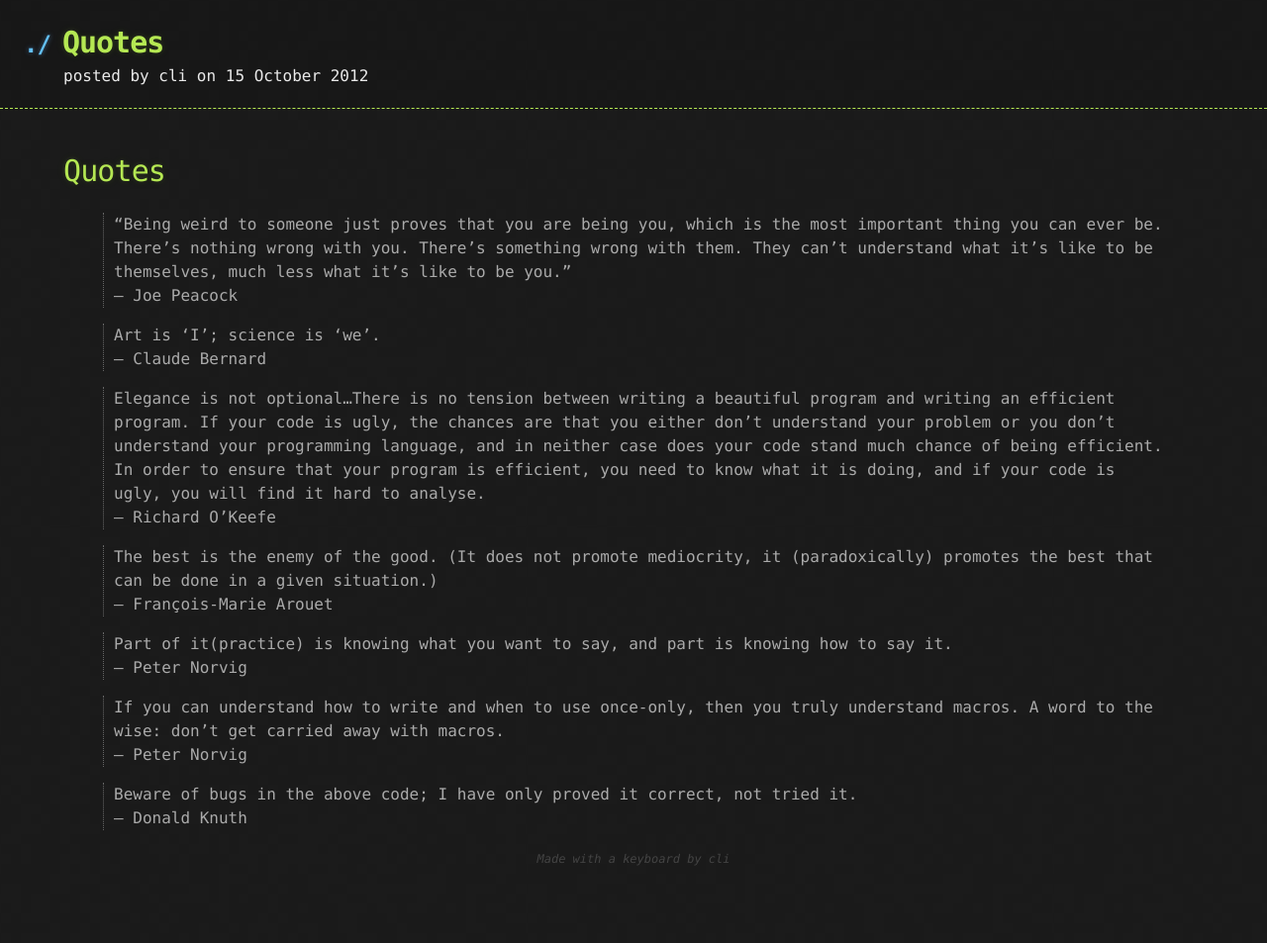
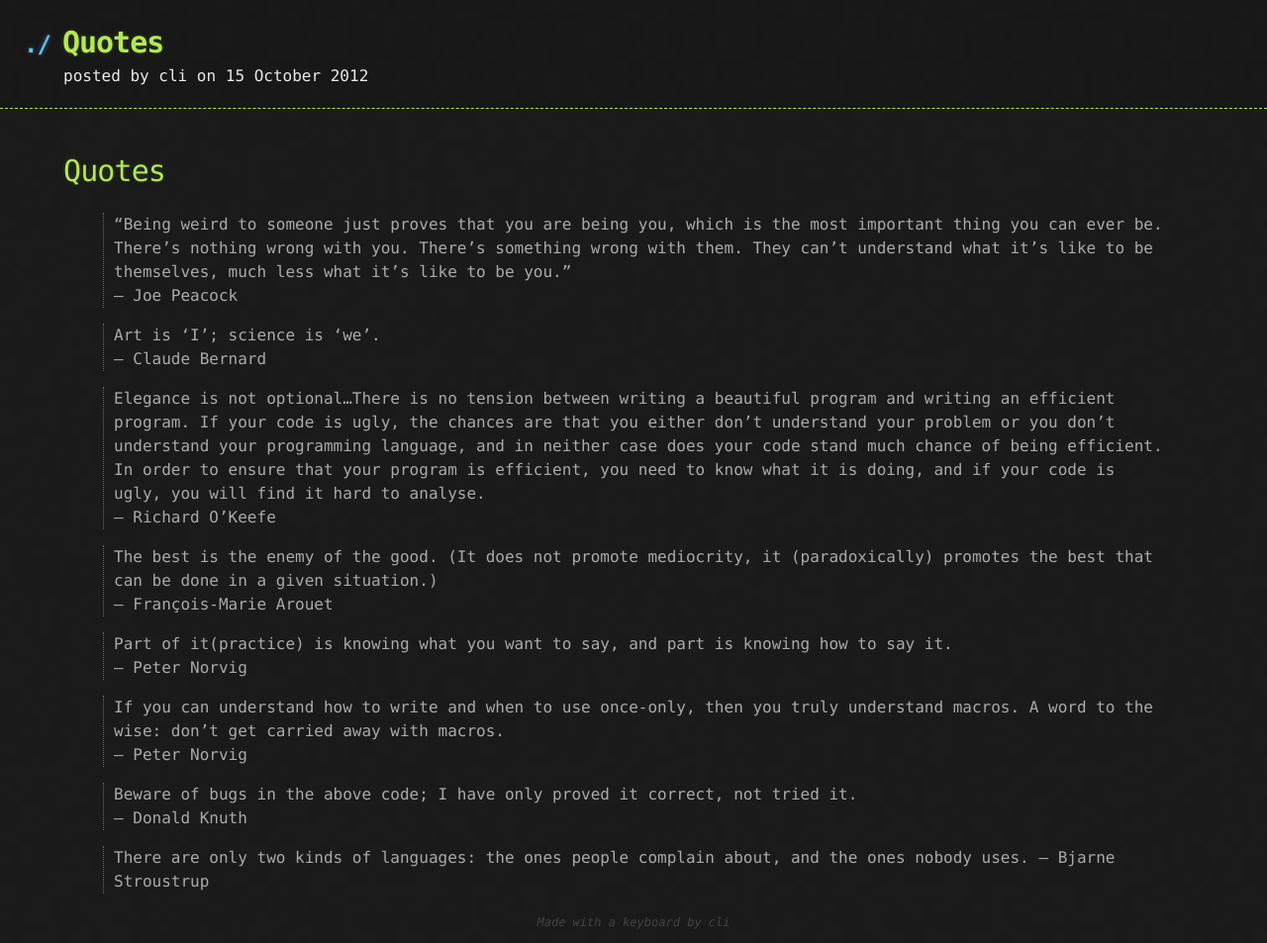
Before and after one commit to cpylua/cpylua.github.io, a Jekyll site: the page built from _posts/2012-10-15-quotes.md, in a window 1280 px wide. Shown: the whole page at 99% size. Built offline with Jekyll 4.4.1, drawn with Linux system fonts in a browser that asks for light colours; before the commit the page ends 900 px from its top, so only the background shows below that.

Commit message:
add quote

```diff
--- a/_posts/2012-10-15-quotes.md
+++ b/_posts/2012-10-15-quotes.md
@@ -27,3 +27,6 @@ A word to the wise: don't get carried away with macros.
 
 >Beware of bugs in the above code; I have only proved it correct, not tried it.
 >-- Donald Knuth
+
+>There are only two kinds of languages: the ones people complain about, and the ones nobody uses.
+>-- Bjarne Stroustrup
```
